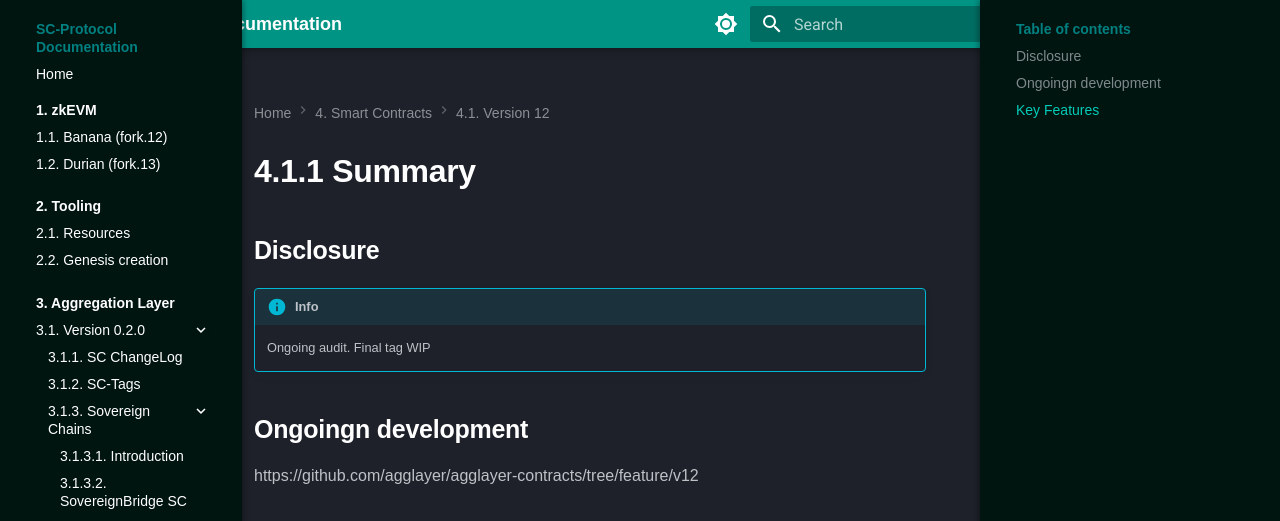
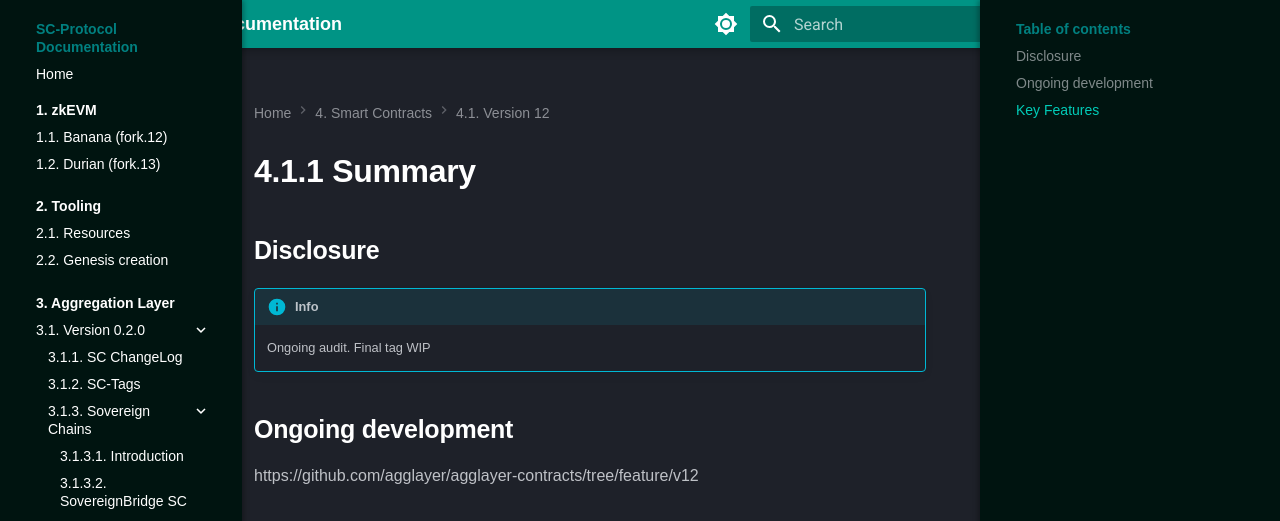
Before and after one commit to agglayer/protocol-team-docs, an MkDocs documentation site: the page built from docs/smart-contracts/v12/versions-tag12.md, in a window 1280 px wide. Shown: the top 521 px of the page. Built offline with MkDocs 1.6.1 and Material for MkDocs 9.7.7, drawn with Linux system fonts in a browser that asks for light colours; comment, search, counter and statistics services are not loaded.

Commit message:
copilot review

```diff
--- a/docs/smart-contracts/v12/versions-tag12.md
+++ b/docs/smart-contracts/v12/versions-tag12.md
@@ -4,7 +4,7 @@
 !!! info
     Ongoing audit. Final tag WIP
 
-## Ongoingn development
+## Ongoing development
 https://github.com/agglayer/agglayer-contracts/tree/feature/v12
 
 ## Key Features
```
Also changed, not shown: docs/smart-contracts/v12/migration-paths.md (+1 -1 lines).
